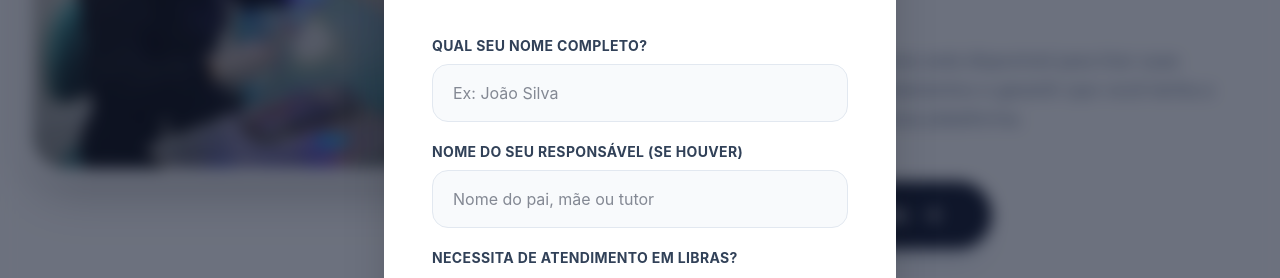
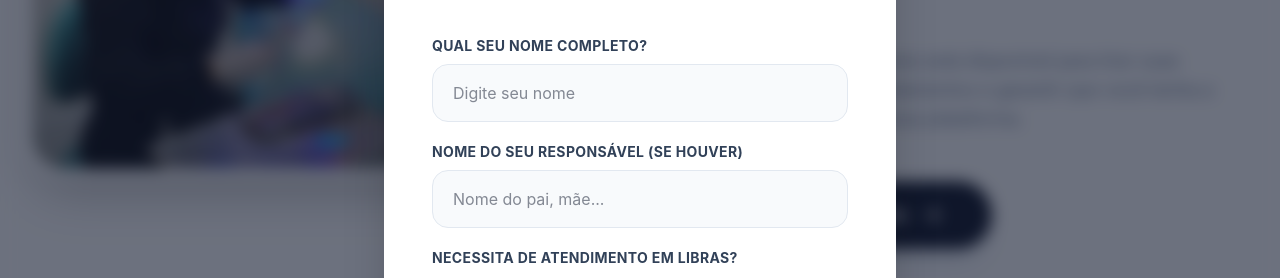
Before and after one commit to PedroBegali/BridgeCare_Sprint_3, a React (Vite) app: page / in a window 1280 px wide. Both pictures are taken after a click on the button "Solicitar atendimento". Shown: the part 1207-1485 px from the top of the page. Built offline with nearby package versions, Linux system fonts and the light colour scheme; no server answers.

Commit message:
fix: placeholder do formulario da home alterado

```diff
--- a/src/pages/Home.tsx
+++ b/src/pages/Home.tsx
@@ -308,7 +308,7 @@ function Home() {
                         required: "O nome é obrigatório",
                       })}
                       className={`w-full px-5 py-4 bg-slate-50 border ${errors.nome ? "border-red-500" : "border-slate-200"} rounded-2xl focus:outline-none focus:ring-2 focus:ring-sky-500 transition-all`}
-                      placeholder="Ex: João Silva"
+                      placeholder="Digite seu nome"
                     />
                     {errors.nome && (
                       <span className="text-red-500 text-xs mt-1">
@@ -324,7 +324,7 @@ function Home() {
                     <input
                       {...register("responsavel")}
                       className="w-full px-5 py-4 bg-slate-50 border border-slate-200 rounded-2xl focus:outline-none focus:ring-2 focus:ring-sky-500 transition-all"
-                      placeholder="Nome do pai, mãe ou tutor"
+                      placeholder="Nome do pai, mãe..."
                     />
                   </div>
 
```
